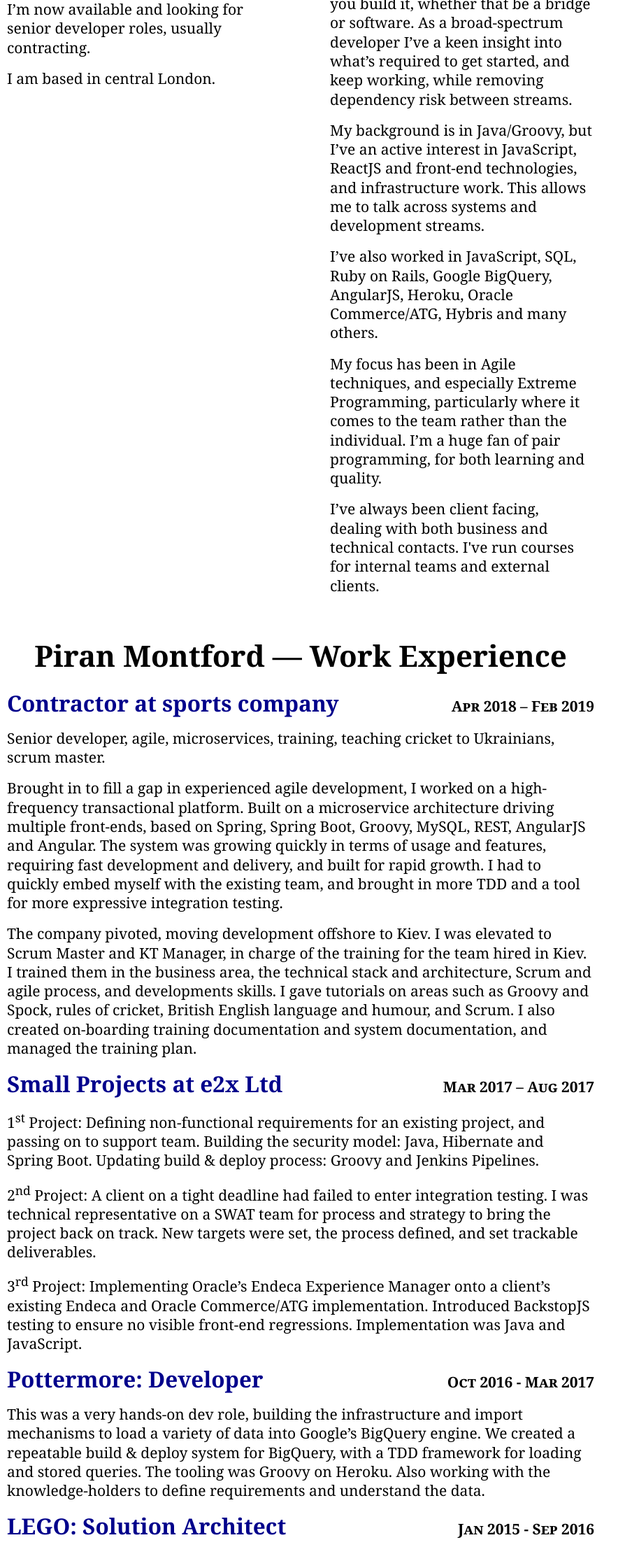
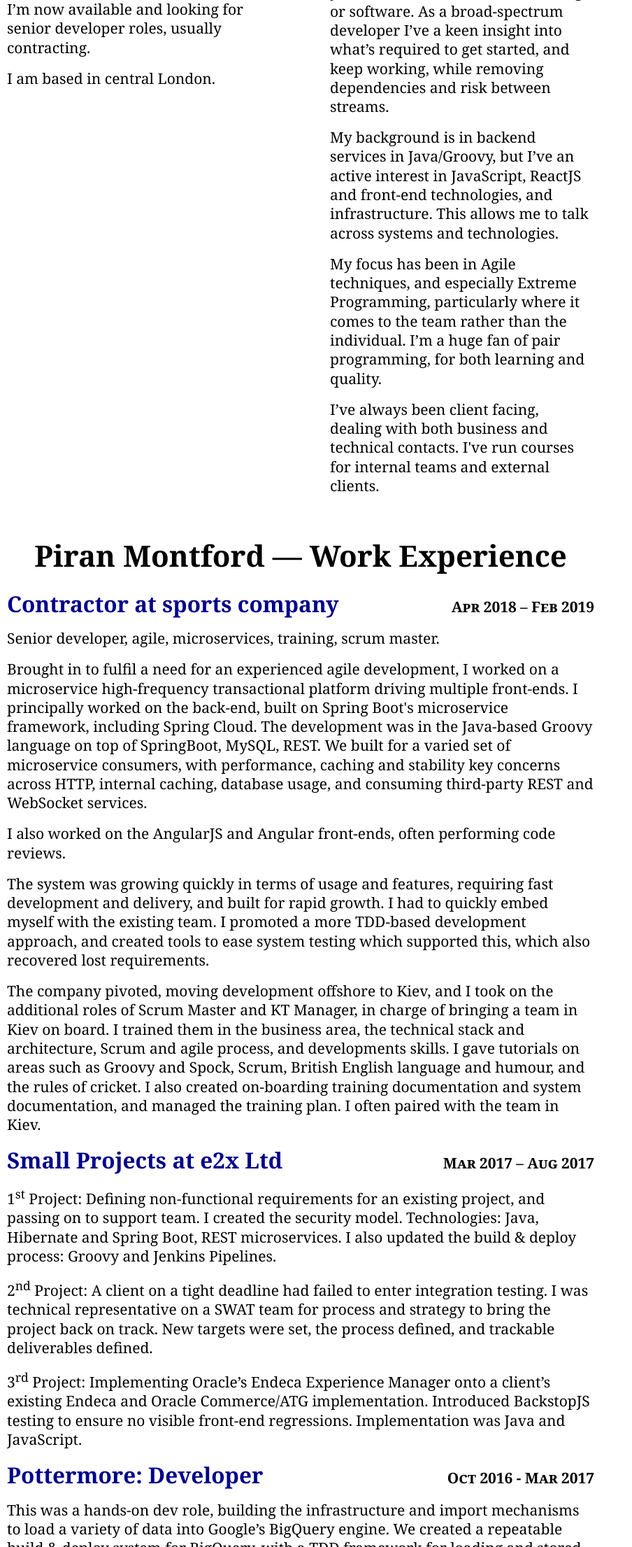
Before and after one commit to piranm/piranm.github.io, a plain HTML site: page cv/index.html in a window 1280 px wide. Shown: the part 589-2800 px from the top of the page at 70% size, without its empty margins (0-904 px from the left). Drawn offline with Linux system fonts and the light colour scheme.

Commit message:
Microservice based CV

```diff
--- a/cv/index.html
+++ b/cv/index.html
@@ -30,19 +30,13 @@
       <div class="section-right">
         <h2>About Me</h2>
         <p>
-          I am a senior agile developer.
+          I am a senior agile back-end developer, having worked across a range of roles from Developer, to Architect, to Project Manager, to Consultant, and in a range of industries; in particular in agile development teams in e&#8209;commerce for well-known organisations. Whatever the role, I’ve always been hands-on with development, and won’t task something that I couldn’t attempt myself.
         </p>
         <p>
-          I’ve worked in a range of roles: from Developer, to Architect, to Project Manager, to Consultant, across a range of industries; in particular in leading agile development teams in e&#8209;commerce for well-known organisations. Whatever the role, I’ve always been hands-on with development, and won’t task something that I couldn’t attempt myself.
+          Part of the design of a system is how you build it, whether that be a bridge or software. As a broad-spectrum developer I’ve a keen insight into what’s required to get started, and keep working, while removing dependencies and risk between streams.
         </p>
         <p>
-          Part of the design of a system is how you build it, whether that be a bridge or software. As a broad-spectrum developer I’ve a keen insight into what’s required to get started, and keep working, while removing dependency risk between streams.
-        </p>
-        <p>
-          My background is in Java/Groovy, but I’ve an active interest in JavaScript, ReactJS and front-end technologies, and infrastructure work. This allows me to talk across systems and development streams.
-        </p>
-        <p>
-          I’ve also worked in JavaScript, SQL, Ruby on Rails, Google BigQuery, AngularJS, Heroku, Oracle Commerce/ATG, Hybris and many others.
+          My background is in backend services in Java/Groovy, but I’ve an active interest in JavaScript, ReactJS and front-end technologies, and infrastructure. This allows me to talk across systems and technologies.
         </p>
         <p>
           My focus has been in Agile techniques, and especially Extreme Programming, particularly where it comes to the team rather than the individual. I’m a huge fan of pair programming, for both learning and quality.
@@ -72,13 +66,19 @@
         <span class="dates">Apr 2018 – Feb 2019</span>
       </h2>
       <p>
-        Senior developer, agile, microservices, training, teaching cricket to Ukrainians, scrum master.
+        Senior developer, agile, microservices, training, scrum master.
       </p>
       <p>
-        Brought in to fill a gap in experienced agile development, I worked on a high-frequency transactional platform. Built on a microservice architecture driving multiple front-ends, based on Spring, Spring&nbsp;Boot, Groovy, MySQL, REST, AngularJS and Angular. The system was growing quickly in terms of usage and features, requiring fast development and delivery, and built for rapid growth. I had to quickly embed myself with the existing team, and brought in more TDD and a tool for more expressive integration testing.
+        Brought in to fulfil a need for an experienced agile development, I worked on a microservice high-frequency transactional platform driving multiple front-ends. I principally worked on the back-end, built on Spring&nbsp;Boot's microservice framework, including Spring Cloud. The development was in the Java-based Groovy language on top of SpringBoot, MySQL, REST. We built for a varied set of microservice consumers, with performance, caching and stability key concerns across HTTP, internal caching, database usage, and consuming third-party REST and WebSocket services.
       </p>
       <p>
-        The company pivoted, moving development offshore to Kiev. I was elevated to Scrum Master and KT&nbsp;Manager, in charge of the training for the team hired in Kiev. I trained them in the business area, the technical stack and architecture, Scrum and agile process, and developments skills. I gave tutorials on areas such as Groovy and Spock, rules of cricket, British English language and humour, and Scrum. I also created on-boarding training documentation and system documentation, and managed the training plan.
+        I also worked on the AngularJS and Angular front-ends, often performing code reviews.
+      </p>
+      <p>
+        The system was growing quickly in terms of usage and features, requiring fast development and delivery, and built for rapid growth. I had to quickly embed myself with the existing team. I promoted a more TDD-based development approach, and created tools to ease system testing which supported this, which also recovered lost requirements.
+      </p>
+      <p>
+        The company pivoted, moving development offshore to Kiev, and I took on the additional roles of Scrum Master and KT&nbsp;Manager, in charge of bringing a team in Kiev on board. I trained them in the business area, the technical stack and architecture, Scrum and agile process, and developments skills. I gave tutorials on areas such as Groovy and Spock, Scrum, British English language and humour, and the rules of cricket. I also created on-boarding training documentation and system documentation, and managed the training plan. I often paired with the team in Kiev.
       </p>
 
       <h2 class="title-and-dates">
@@ -86,10 +86,10 @@
         <span class="dates">Mar 2017 – Aug 2017</span>
       </h2>
       <p>
-        1<sup>st</sup> Project: Defining non-functional requirements for an existing project, and passing on to support team. Building the security model: Java, Hibernate and Spring&nbsp;Boot. Updating build & deploy process: Groovy and Jenkins Pipelines.
+        1<sup>st</sup> Project: Defining non-functional requirements for an existing project, and passing on to support team. I created the security model. Technologies: Java, Hibernate and Spring&nbsp;Boot, REST microservices. I also updated the build & deploy process: Groovy and Jenkins Pipelines.
       </p>
       <p>
-        2<sup>nd</sup> Project: A client on a tight deadline had failed to enter integration testing. I was technical representative on a SWAT team for process and strategy to bring the project back on track. New targets were set, the process defined, and set trackable deliverables.
+        2<sup>nd</sup> Project: A client on a tight deadline had failed to enter integration testing. I was technical representative on a SWAT team for process and strategy to bring the project back on track. New targets were set, the process defined, and trackable deliverables defined.
       </p>
       <p>
         3<sup>rd</sup> Project: Implementing Oracle’s Endeca Experience Manager onto a client’s existing Endeca and Oracle Commerce/ATG implementation. Introduced BackstopJS testing to ensure no visible front-end regressions. Implementation was Java and JavaScript.
@@ -100,7 +100,7 @@
         <span class="dates">Oct 2016 - Mar 2017</span>
       </h2>
       <p>
-        This was a very hands-on dev role, building the infrastructure and import mechanisms to load a variety of data into Google’s BigQuery engine. We created a repeatable build & deploy system for BigQuery, with a TDD framework for loading and stored queries. The tooling was Groovy on Heroku. Also working with the knowledge-holders to define requirements and understand the data.
+        This was a hands-on dev role, building the infrastructure and import mechanisms to load a variety of data into Google’s BigQuery engine. We created a repeatable build & deploy system for BigQuery, with a TDD framework for loading and stored queries. The tooling was Groovy on Heroku. I worked with the knowledge-holders to define requirements and understand the data.
       </p>
 
       <div class="item">
@@ -112,16 +112,16 @@
           This was a second engagement as architect with LEGO’s on-line store, a flagship site supporting heavy traffic for a global audience. The role implemented LEGO's first microservice architecture.
         </p>
         <p>
-          Starting as a consultancy role to direct LEGO’s strategic move to a microservice architecture, I took part in workshops defining their global microservice architecture. We defined the company's requirements for an API Gateway, deployment and roll-out planning, and how standards could be achieved across varied systems. LEGO's on-line shop was chosen as the pioneer project, and I transfered onto that project.
+          Starting as a consultancy role to specify LEGO’s strategic move to a microservices, I took part in workshops defining their global federated microservice architecture. We defined the company's requirements for an API Gateway, deployment and rollout planning, and how standards could be achieved across varied systems. LEGO's on-line shop was chosen as the pioneer project, and I transferred onto that project.
         </p>
         <p>
-          With the role of “Solution Architect”, I specified a new implementation of their entire system. The front-end was isomorphic ReactJS hosted on AWS ElasticBeanstalk. The REST microservices were exposed using an Apigee API gateway as the start of LEGO's microservice architecture. Both front-end and APIs were heavily cached in Akamai, for which I created TDD driven test harness to drive the rules. The back-end was implemented in Java & Spring on top of an existing Oracle Commerce (aka&nbsp;ATG) store. Monitoring was in Dynatrace and ELK. OAuth2.0 secured the system at the API gateway, with traditional session management to ATG behind. There were integrations to 40+ other systems, and a new front-end look & feel was being designed.
+          With the role of “Solution Architect”, I specified a new implementation of their new system. The microservice back-end was implemented in Java & Spring on top of an existing Oracle Commerce (aka&nbsp;ATG) store. The REST endpoints were exposed using an Apigee API gateway as the start of LEGO's microservice architecture. The front-end was isomorphic ReactJS hosted on AWS ElasticBeanstalk. OAuth2.0 secured the system at the API gateway, with traditional session management to ATG behind. Both front-end and APIs were heavily cached in Akamai, for which I created TDD driven test harness to drive the rules. There were integrations to 40+ other systems, and a new front-end look & feel was being designed.
         </p>
         <p>
-          As well as design and technical direction and liaison, I worked defining work streams and deliverables. In specific areas, I also built test harnesses to enable TDD development with Akamai, Apigee, Adobe Test & Target and analytics. With a roll-out of so many new systems, I designed a staged roll-out to ensure stability and continuity. The project was successfully delivered against the hard deadline of LEGO's peak period.
+          As well as design and technical direction and liaison, I worked defining work streams and deliverables. In specific areas, I also built test harnesses to enable TDD development with Akamai caching, Apigee API Gateway, Adobe Test & Target and analytics. With a rollout of so many new systems, I designed a staged go-live to ensure stability and continuity. The project was successfully delivered against the hard deadline of LEGO's peak period.
         </p>
         <p>
-          The new site was built to run in parallel with the exisitng implementaiton, a site I had been architect for previously, and which had won Oracle ATG’s Implementation of the Year. For both projects I was a contractor through e2x&nbsp;Ltd.
+          The new site was built to run in parallel with the existing implementation, a site I had been architect for previously, and which had won Oracle ATG’s Implementation of the Year. For both projects I was a contractor through e2x&nbsp;Ltd.
         </p>
       </div>
 
@@ -131,7 +131,7 @@
           <span class="dates">Apr 2014 – Apr 2015</span>
         </h2>
         <p>
-          Part of a team initially brought on board to improve stability, I worked on integrating a new payment provider and handle requirements for Chinese ecommerce roll-out.
+          Part of a team initially brought on board to improve stability, I worked on integrating a new payment provider and handle requirements for Chinese ecommerce rollout.
         </p>
         <p>
           Particularly successful, I created a testing framework that allowed testing of the asynchronous queued fulfilment and payment modules; this allowed us to recreate the lost requirements through tests, and to ensure no regression tests during implementation.
```
